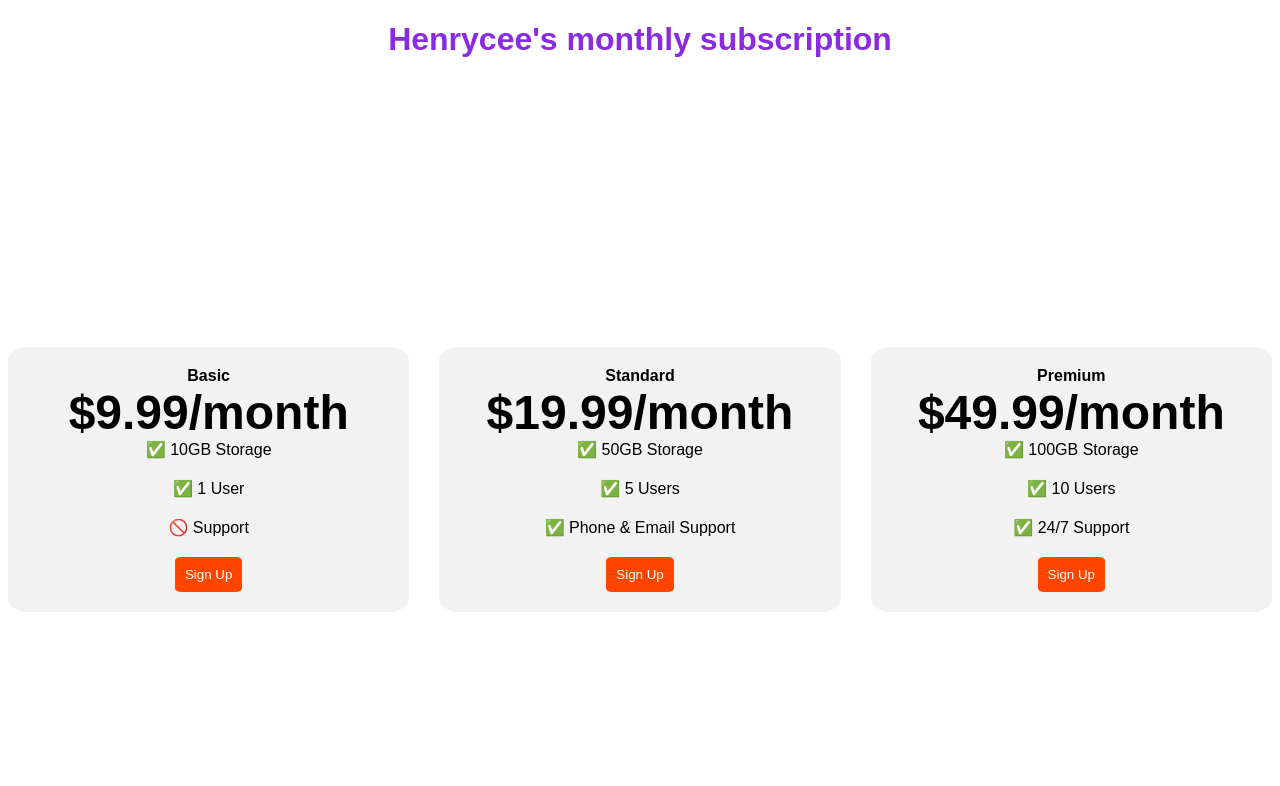
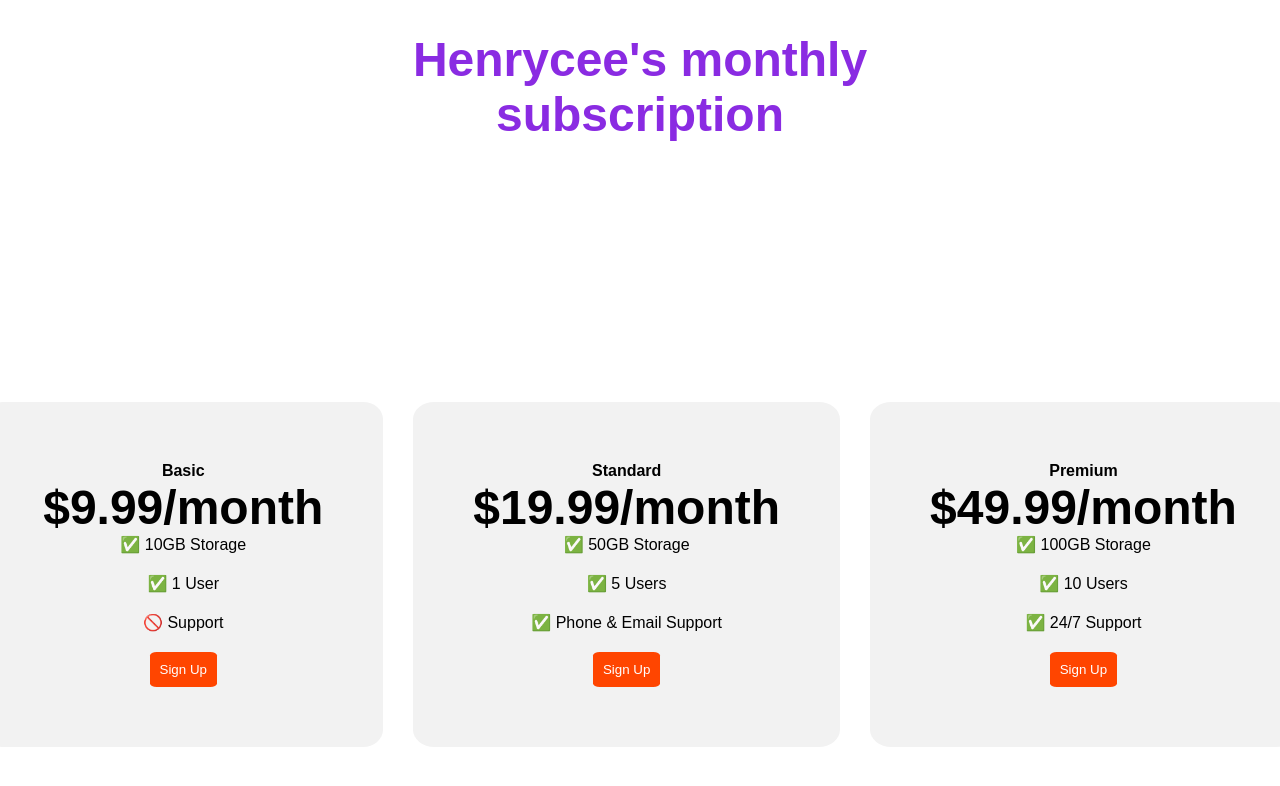
Before and after one commit to HENRYCEE10/henrycee-s-subscription, a plain HTML site: page index.html in a window 1280 px wide. Drawn offline with Linux system fonts and the light colour scheme; a web font is replaced by a local one.

Commit message:
Update index.html

```diff
--- a/index.html
+++ b/index.html
@@ -22,10 +22,11 @@
       .pricing-plan {
         flex: 1;
         background-color: #f2f2f2;
-        padding: 20px;
+        padding: 60px;
         text-align: center;
         border-radius: 5%;
         max-width: 400px;
+        flex-basis: 300px
       }
       .plan-button {
         background-color: orangered;
@@ -53,6 +54,7 @@
       h1 {
         text-align: center;
         color: blueviolet;
+        font-size: 3rem;
       }
 
       /* Hint: What can you do with a media query and flexbox? */
@@ -81,7 +83,7 @@
   </head>
 
   <body>
-    <h1>Henrycee's monthly subscription</h1>
+    <h1>Henrycee's  monthly<br /> subscription</h1>
     <div class="pricing-container">
       <div class="pricing-plan">
         <div class="plan-title">Basic</div>
```
